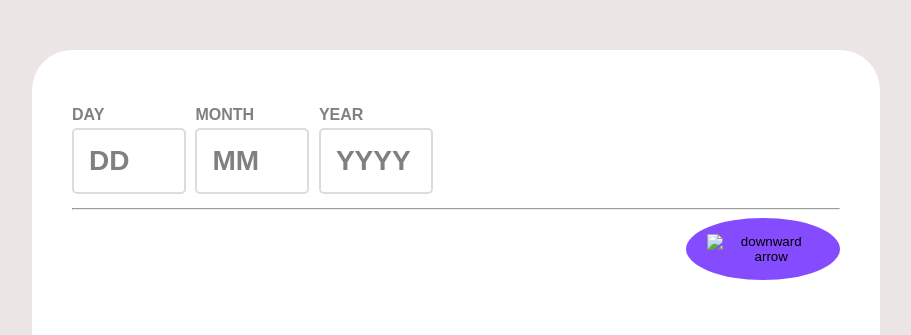
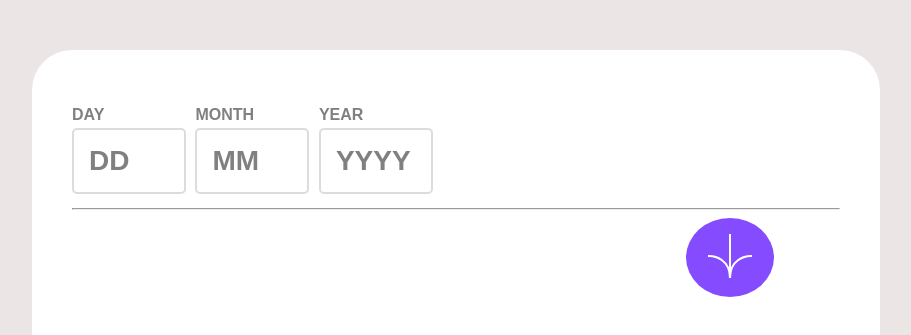
Before and after one commit to Vihaan-19/Age-Calculator, a plain HTML site: page index.html in a window 1280 px wide. Shown: the top 335 px of the page, without its empty margins (184-1095 px from the left). Drawn offline with Linux system fonts and the light colour scheme.

Commit message:
index.html

```diff
--- a/index.html
+++ b/index.html
@@ -6,7 +6,7 @@
   <meta name="viewport" content="width=device-width, initial-scale=1.0">
   <!-- displays site properly based on user's device -->
 
-  <link rel="icon" type="image/png" sizes="32x32" href="./assets/images/favicon-32x32.png">
+  <link rel="icon" type="image/png" sizes="32x32" href="./favicon-32x32.png">
   <!-- <link rel="stylesheet" href="https://fonts.google.com/specimen/Poppins"> -->
   <title>Age Calculator Website</title>
 
@@ -34,7 +34,7 @@
     <p id="validator">Enter Valid Date</p>
     <br>
     <hr>
-    <button id="calc-btn"><img src="./assets/images/icon-arrow.svg" alt="downward arrow"></button>
+    <button id="calc-btn"><img src="./icon-arrow.svg" alt="downward arrow"></button>
 
     <div class="display">
       <p ><span id="display-years">--</span> years</p>
```
